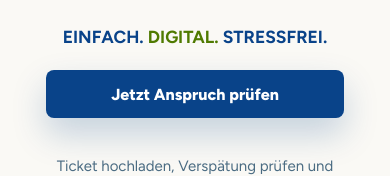
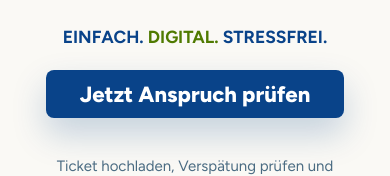
Before and after one commit to dhbw-ma-refund/railback, a React (Vite) app in the folder frontend/: page / in a window 390 px wide. Shown: the part 435-611 px from the top of the page. Built offline with nearby package versions, Linux system fonts and the light colour scheme.

Commit message:
feat: Increase font size for primary button on landing page for better visibility

```diff
--- a/frontend/src/pages/LandingPage.css
+++ b/frontend/src/pages/LandingPage.css
@@ -950,7 +950,7 @@
     justify-content: center;
     min-height: 48px;
     height: 48px;
-    font-size: 16px;
+    font-size: 22px;
     font-weight: 800;
     border-radius: 8px;
     box-shadow: 0 8px 18px rgba(9, 67, 137, 0.18);
```
